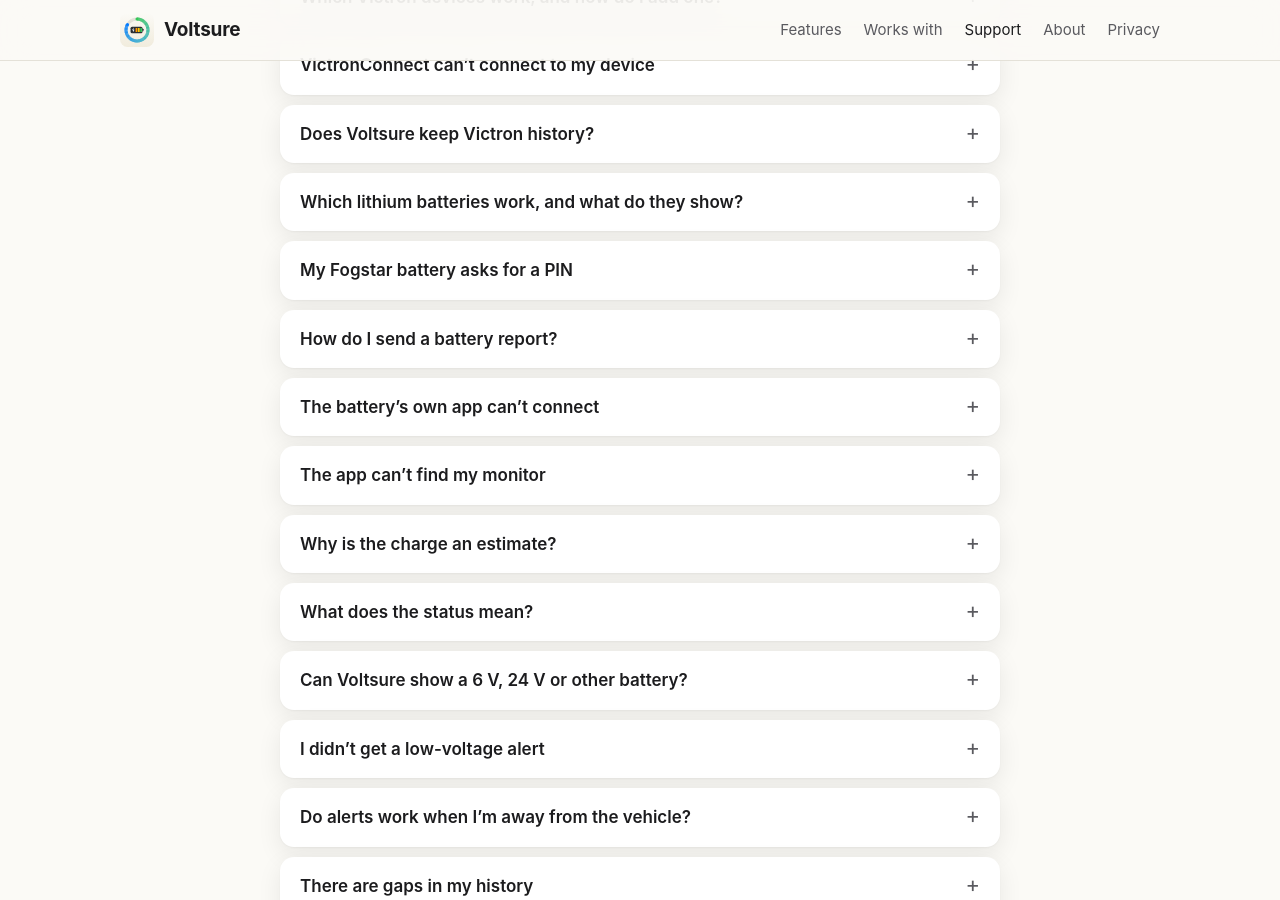
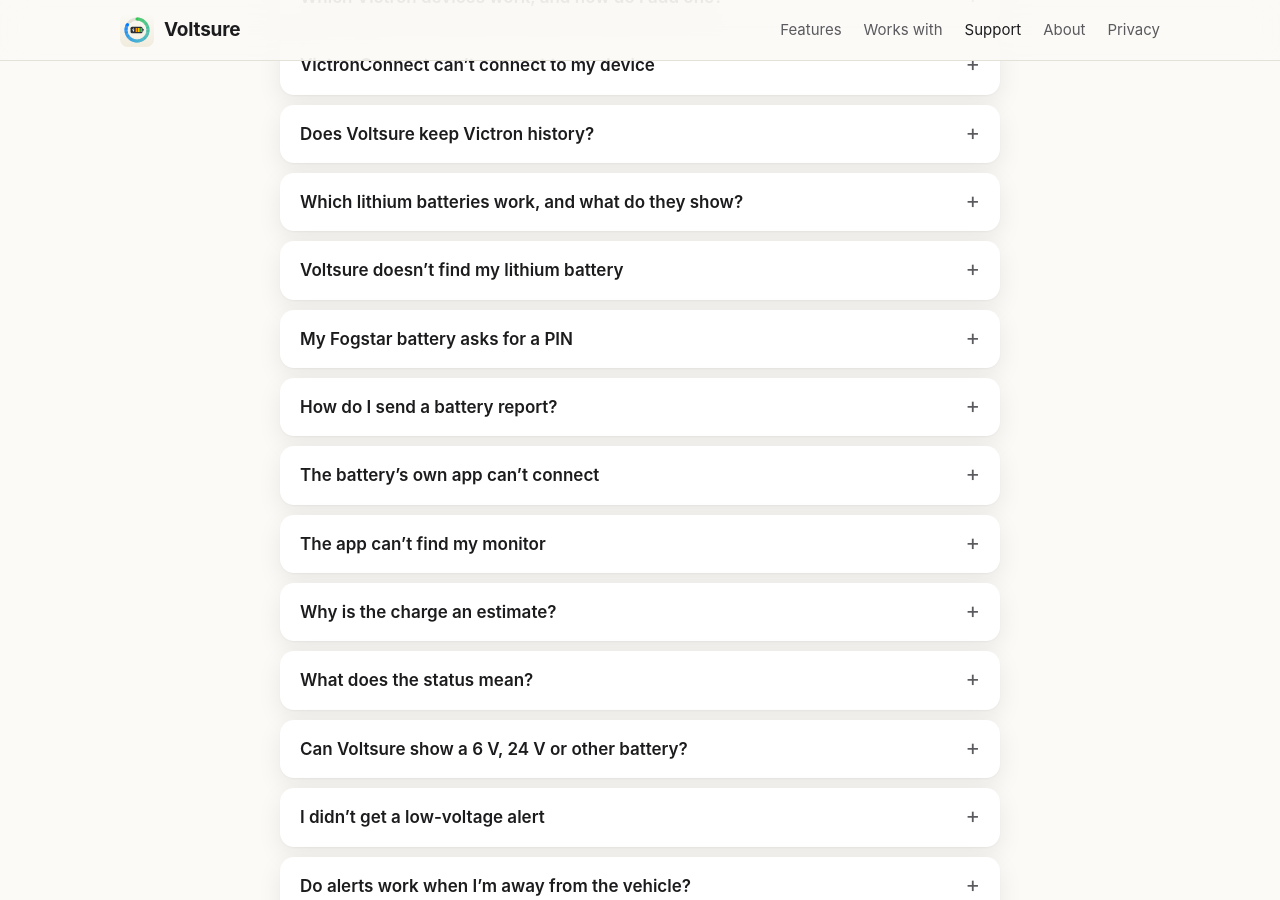
Before and after one commit to SeventyTwoAgency/STA-Website, a Jekyll site: the page voltsure/support.html, which Jekyll copies as it is, in a window 1280 px wide and 900 px high, scrolled down 623 px. Built offline with Jekyll 4.4.1, drawn with Linux system fonts in a browser that asks for light colours; part of the change alters nothing that is shown.

Commit message:
Voltsure support: finding a renamed lithium battery; a PIN set in the Fogstar app (3.9.6)
Co-Authored-By: Claude Opus 5.5 <noreply@anthropic.com>

```diff
--- a/voltsure/support.html
+++ b/voltsure/support.html
@@ -66,8 +66,13 @@
     </details>
 
     <details>
+      <summary>Voltsure doesn’t find my lithium battery</summary>
+      <div><p>First close the battery’s own app (Fogstar, Xiaoxiang or Renogy’s), as most batteries talk to one phone at a time, and stay within about 10&nbsp;m.</p><p>If you renamed the battery in its own app, it won’t show in the main list, because Voltsure recognises batteries by their usual names. In Add Battery, tap <strong>Can’t see your monitor?</strong>: a Fogstar or other JBD battery shows there under its new name, marked <strong>Same Bluetooth as Fogstar and JBD batteries</strong>. Pick it to add it. Lights and other gadgets can use the same Bluetooth, so if what you picked isn’t a battery, it won’t give readings: tap Cancel and pick another.</p><p>If it doesn’t answer after a few seconds, it may have a PIN set in its app: see below. (Finding renamed batteries is new in Voltsure 3.9.6.)</p></div>
+    </details>
+
+    <details>
       <summary>My Fogstar battery asks for a PIN</summary>
-      <div><p>Newer Fogstar batteries need their Bluetooth PIN before they answer: 000000 unless you changed it in the battery’s app. Voltsure tries 000000 if the battery doesn’t answer. If that doesn’t work, enter your PIN in Add Battery, or in the battery’s Battery Settings. The PIN stays in the Keychain on your iPhone and is sent only to the battery.</p></div>
+      <div><p>Newer Fogstar batteries need their Bluetooth PIN before they answer: 000000 unless you changed it in the battery’s app. Voltsure tries 000000 if the battery doesn’t answer. If that doesn’t work, enter your PIN in Add Battery, or in the battery’s Battery Settings. The PIN stays in the Keychain on your iPhone and is sent only to the battery.</p><p>If you set your own PIN in the Fogstar app, the battery stays silent to any app that doesn’t send it, which is why older apps such as Xiaoxiang may show nothing. Enter that PIN in Voltsure and it reads as normal.</p></div>
     </details>
 
     <details>
```
